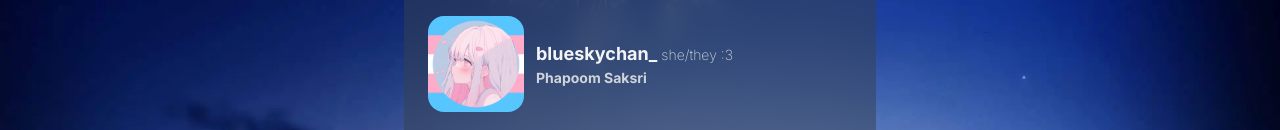
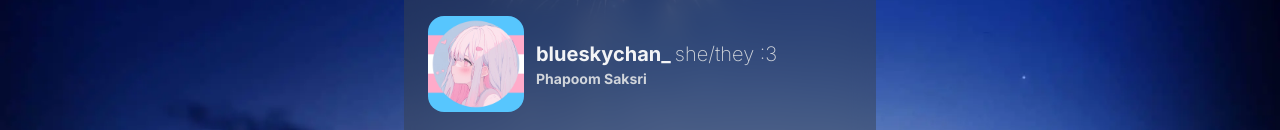
Before and after one commit to blueskychan-dev/blueskychan.dev, a Next.js app: page / in a window 1280 px wide. Shown: the part 203-333 px from the top of the page. Built offline with nearby package versions, Linux system fonts and the light colour scheme.

Commit message:
fix font size

```diff
--- a/src/components/Profile.jsx
+++ b/src/components/Profile.jsx
@@ -2,8 +2,12 @@ const Profile = () => {
   return (
     <div className="text-gray-300 text-lg">
       <p className="space-x-1">
-        <span className="text-gray-100 text-lg font-bold">blueskychan_</span>
-        <span className="font-extralight  text-sm">she/they :3</span>
+        <span className="text-gray-100 text-lg font-bold md:text-xl">
+          blueskychan_
+        </span>
+        <span className="font-extralight text-base md:text-xl">
+          she/they :3
+        </span>
       </p>
       <div className="text-sm font-bold">Phapoom Saksri</div>
     </div>
```
